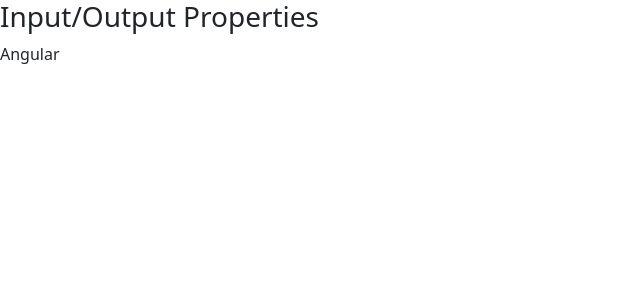
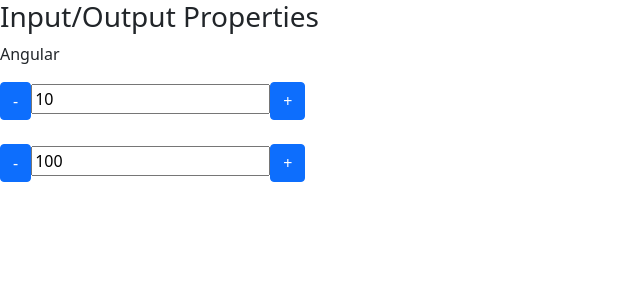
Before and after one commit to victormessiasaraujo/Loiane-Angular, an Angular app in the folder primeiro-projeto/: page / in a window 1280 px wide. Shown: the top 300 px of the page, without its empty margins (0-640 px from the left). Built offline with nearby package versions, Linux system fonts and the light colour scheme.

Commit message:
#aula 14: Output property

```diff
--- a/primeiro-projeto/src/app/app.module.ts
+++ b/primeiro-projeto/src/app/app.module.ts
@@ -14,6 +14,7 @@
 import { MeuPrimeiro2Component } from './meu-primeiro2/meu-primeiro2.component';
 import { DataBindingComponent } from './data-binding/data-binding.component';
 import { InputPropertyComponent } from './input-property/input-property.component';
+import { OutputPropertyComponent } from './output-property/output-property.component';
 
 @NgModule({
   declarations: [
@@ -21,7 +22,8 @@
     MeuPrimeiroComponent,
     MeuPrimeiro2Component,
     DataBindingComponent,
-    InputPropertyComponent
+    InputPropertyComponent,
+    OutputPropertyComponent
   ],
   imports: [
     BrowserModule,
--- a/primeiro-projeto/src/app/data-binding/data-binding.component.html
+++ b/primeiro-projeto/src/app/data-binding/data-binding.component.html
@@ -84,5 +84,9 @@
   <article>
     <h3>Input/Output Properties</h3>
     <app-curso [nome]="nomeCurso"></app-curso>
+    <contador valor="10"></contador>
+    <br>
+    <contador [valor]="valorInicial"
+      (mudouValor)="onMudouValor($event)"></contador>
   </article>
 </section>
--- a/primeiro-projeto/src/app/data-binding/data-binding.component.ts
+++ b/primeiro-projeto/src/app/data-binding/data-binding.component.ts
@@ -13,6 +13,8 @@
   valorAtual: string = '';
   valorSalvo: string = '';
   isMouseOver: boolean = false;
+
+  valorInicial: string = '100';
 
   nomeCurso: string = 'Angular';
 
@@ -40,6 +42,10 @@
     this.isMouseOver = !this.isMouseOver;
   }
 
+  onMudouValor(evento: any){
+    console.log(evento.novoValor);
+  }
+
   constructor() { }
 
   ngOnInit(): void {
--- /dev/null
+++ b/primeiro-projeto/src/app/output-property/output-property.component.html
@@ -0,0 +1,5 @@
+<div>
+  <button class="btn btn-primary" (click)="decrementa()">-</button>
+  <input type="text" [value]="valor" readonly>
+  <button class="btn btn-primary" (click)="incrementa()">+</button>
+</div>
--- /dev/null
+++ b/primeiro-projeto/src/app/output-property/output-property.component.ts
@@ -0,0 +1,29 @@
+import { Component, EventEmitter, Input, OnInit, Output } from '@angular/core';
+
+@Component({
+  selector: 'contador',
+  templateUrl: './output-property.component.html',
+  styleUrls: ['./output-property.component.scss']
+})
+export class OutputPropertyComponent implements OnInit {
+
+  @Input() valor: any = 0;
+
+  @Output() mudouValor = new EventEmitter();
+
+  decrementa(){
+    this.valor--;
+    this.mudouValor.emit({novoValor: this.valor});
+  }
+
+  incrementa(){
+    this.valor++;
+    this.mudouValor.emit({novoValor: this.valor});
+  }
+
+  constructor() { }
+
+  ngOnInit(): void {
+  }
+
+}
```
Also changed, not shown: primeiro-projeto/src/app/output-property/output-property.component.scss (added), 1 other file (tests, documents, lock files or other folders).
